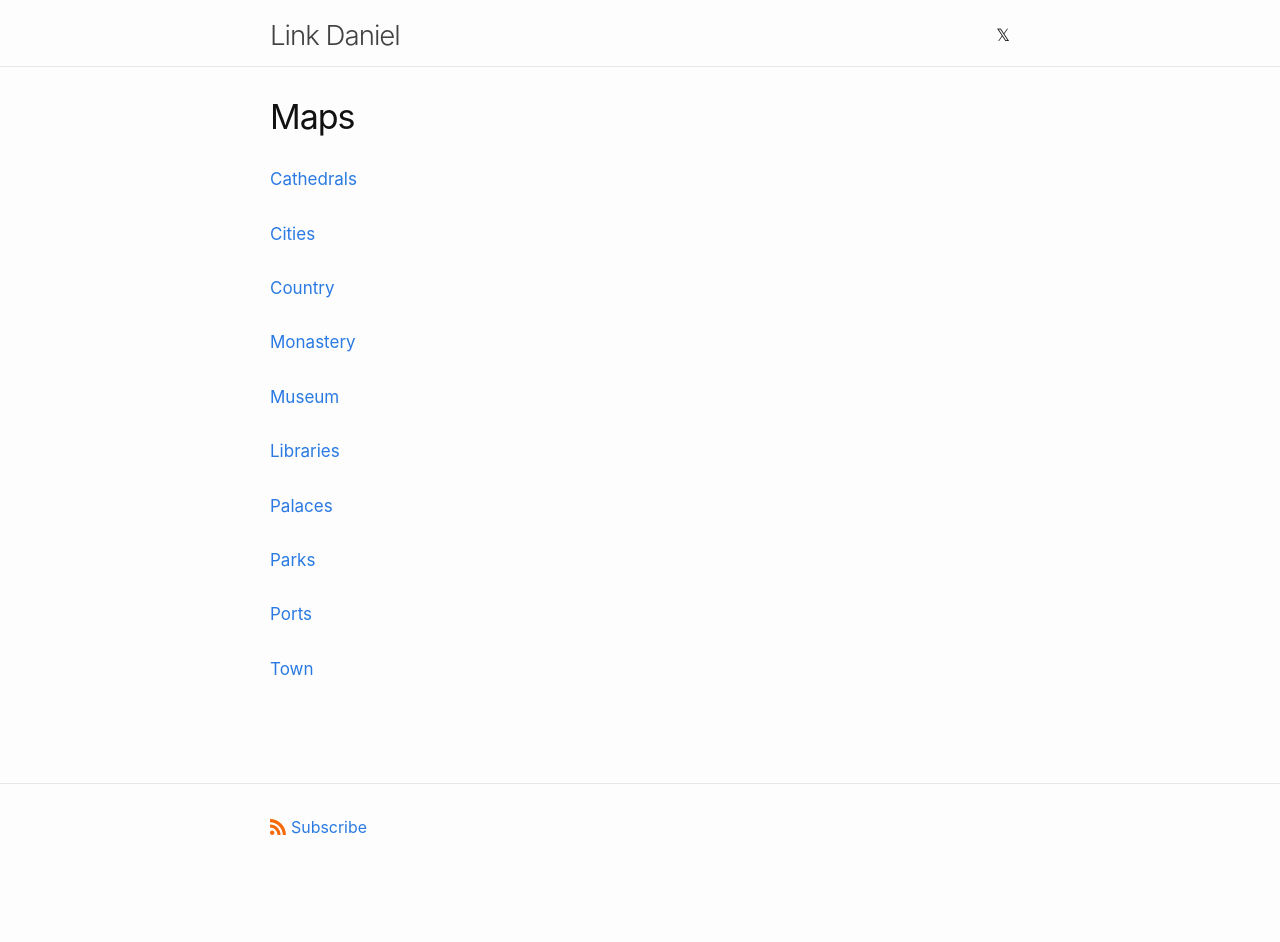
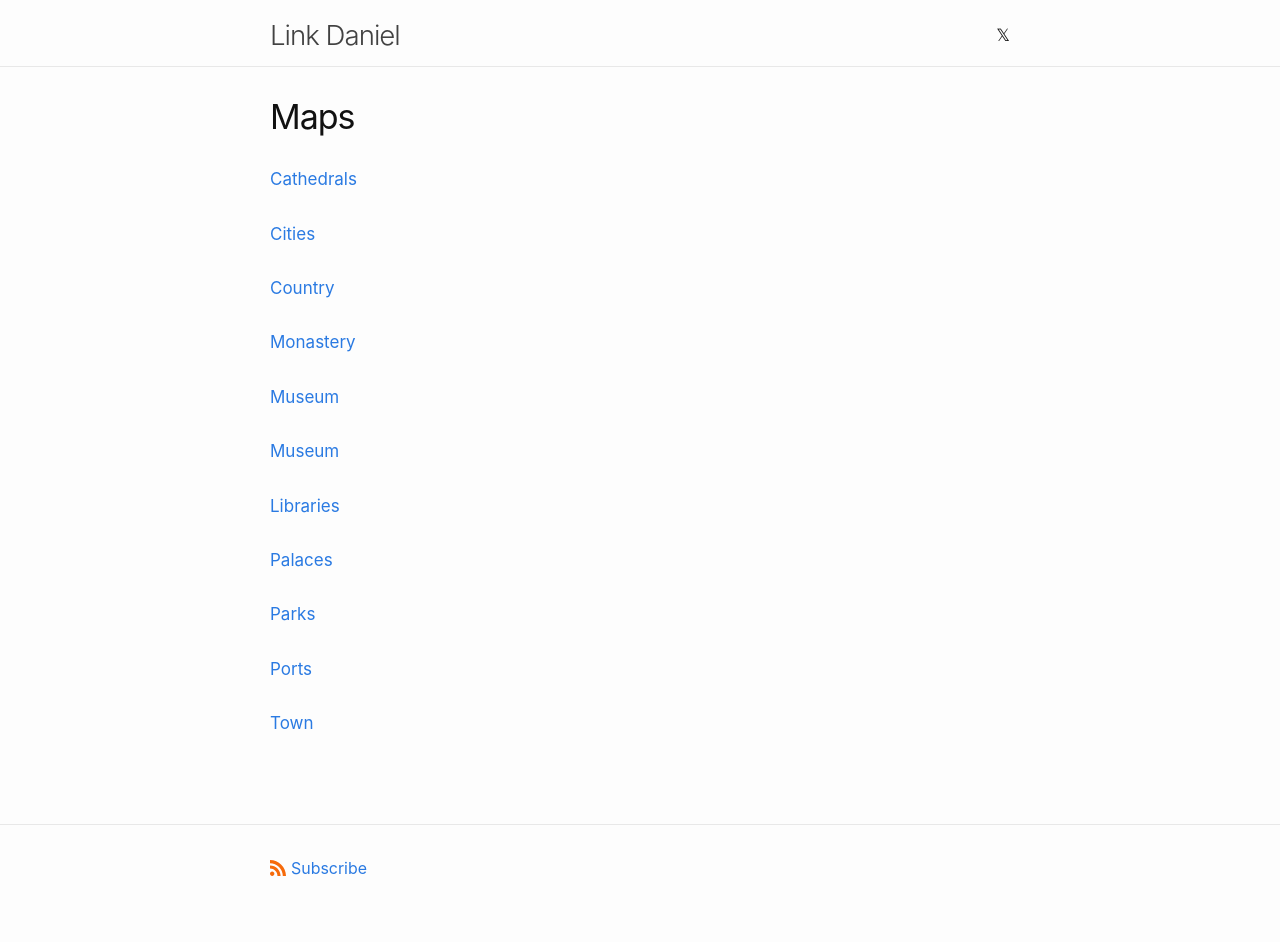
Before and after one commit to link-daniel/link.github.io, a Jekyll site: the page built from maps.md, in a window 1280 px wide. Built offline with Jekyll 4.4.1, drawn with Linux system fonts in a browser that asks for light colours; before the commit the page ends 900 px from its top, so only the background shows below that.

Commit message:
Update maps.md

```diff
--- a/maps.md
+++ b/maps.md
@@ -20,6 +20,9 @@ permalink: /maps/
 <a href="https://maps.app.goo.gl/MyE5TMgAhuESw2vb9">Museum</a>
 <br>
 <br>
+<a href="https://maps.app.goo.gl/Nz5iK2szp4b6W552A">Museum</a>
+<br>
+<br>
 <a href="https://maps.app.goo.gl/nBwt1AjNw463UcGa7">Libraries</a>
 <br>
 <br>
```
